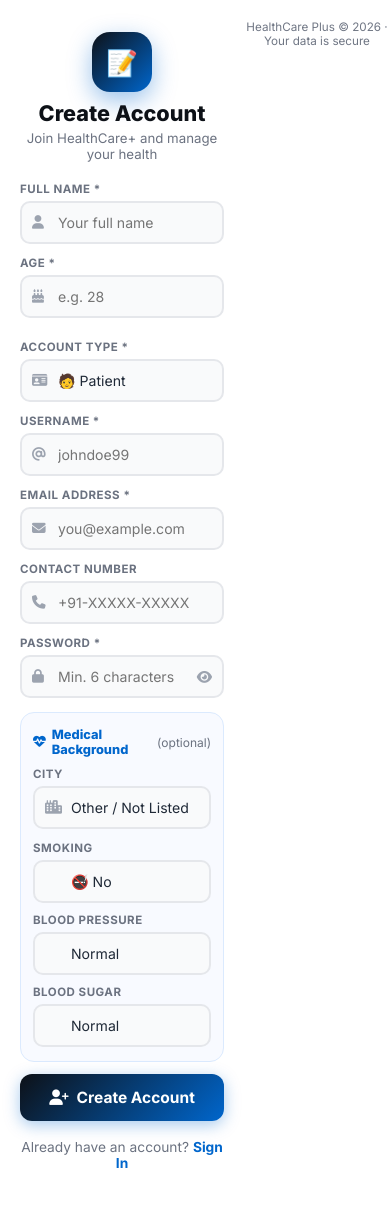
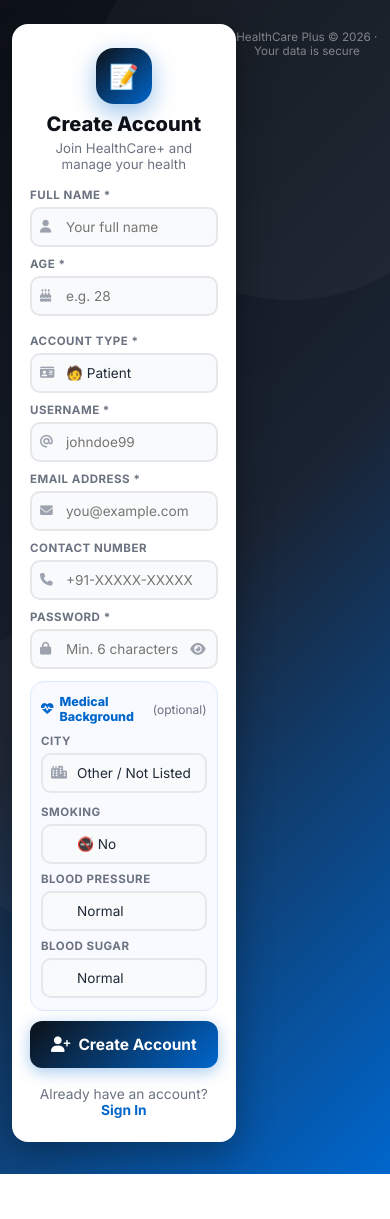
Before and after one commit to Krishna8208863439/Health-OPD, a Flask app: page /signup in a window 390 px wide. After the commit the page ends 1174 px from the top, so only its background shows below. Run offline with Flask 3, Linux system fonts and the light colour scheme.

Commit message:
feat: fix timezone alarms alignment, prevent webcam crashes, and restore clean mobile floating card layouts

```diff
--- a/Smart_Healthcare_System (2)/Smart_Healthcare_System/Enhanced_Healthcare_System/app.py
+++ b/Smart_Healthcare_System (2)/Smart_Healthcare_System/Enhanced_Healthcare_System/app.py
@@ -1551,8 +1551,13 @@
 @login_required
 def reminders_due_now():
     """API endpoint polled by the frontend every 30 s to check if any alarm is due."""
-    now_hhmm = datetime.now().strftime('%H:%M')
-    today    = datetime.now().strftime('%Y-%m-%d')
+    now_hhmm = request.args.get('client_time', '').strip()
+    today    = request.args.get('client_date', '').strip()
+
+    if not now_hhmm:
+        now_hhmm = datetime.now().strftime('%H:%M')
+    if not today:
+        today    = datetime.now().strftime('%Y-%m-%d')
 
     conn = get_db()
     cur  = conn.cursor()
--- a/Smart_Healthcare_System (2)/Smart_Healthcare_System/Enhanced_Healthcare_System/static/sw.js
+++ b/Smart_Healthcare_System (2)/Smart_Healthcare_System/Enhanced_Healthcare_System/static/sw.js
@@ -75,7 +75,11 @@
 
 async function checkRemindersInBackground() {
     try {
-        const response = await fetch('/api/reminders/due-now');
+        const now = new Date();
+        const clientTime = now.getHours().toString().padStart(2,'0') + ':' + now.getMinutes().toString().padStart(2,'0');
+        const clientDate = now.getFullYear() + '-' + (now.getMonth()+1).toString().padStart(2,'0') + '-' + now.getDate().toString().padStart(2,'0');
+
+        const response = await fetch(`/api/reminders/due-now?client_time=${clientTime}&client_date=${clientDate}`);
         if (!response.ok) return;
         const data = await response.json();
 
--- a/Smart_Healthcare_System (2)/Smart_Healthcare_System/Enhanced_Healthcare_System/templates/food_scanner.html
+++ b/Smart_Healthcare_System (2)/Smart_Healthcare_System/Enhanced_Healthcare_System/templates/food_scanner.html
@@ -509,6 +509,10 @@
         previewEl.style.display = 'none';
         document.getElementById('resume-hint').style.display = 'none';
 
+        if (!navigator.mediaDevices || !navigator.mediaDevices.getUserMedia) {
+            throw new Error("getUserMedia is not supported on this browser/origin.");
+        }
+
         let stream;
         try {
             // Attempt environment camera first (back camera on phone)
--- a/Smart_Healthcare_System (2)/Smart_Healthcare_System/Enhanced_Healthcare_System/templates/medicine_reminders.html
+++ b/Smart_Healthcare_System (2)/Smart_Healthcare_System/Enhanced_Healthcare_System/templates/medicine_reminders.html
@@ -563,7 +563,11 @@
 
 async function checkReminders() {
     try {
-        const resp = await fetch('/api/reminders/due-now');
+        const now = new Date();
+        const clientTime = now.getHours().toString().padStart(2,'0') + ':' + now.getMinutes().toString().padStart(2,'0');
+        const clientDate = now.getFullYear() + '-' + (now.getMonth()+1).toString().padStart(2,'0') + '-' + now.getDate().toString().padStart(2,'0');
+
+        const resp = await fetch(`/api/reminders/due-now?client_time=${clientTime}&client_date=${clientDate}`);
         if (!resp.ok) return;
         const data = await resp.json();
 
--- a/Smart_Healthcare_System (2)/Smart_Healthcare_System/Enhanced_Healthcare_System/templates/signup.html
+++ b/Smart_Healthcare_System (2)/Smart_Healthcare_System/Enhanced_Healthcare_System/templates/signup.html
@@ -104,54 +104,53 @@
 
 @media(max-width:480px){
   body {
-    padding: 0;
-    background: #fff;
+    padding: 16px 12px 24px;
+    background: linear-gradient(135deg,#0D1117 0%,#1a2332 50%,#0066CC 100%);
   }
   .auth-card{
-    padding: 32px 20px 48px;
-    border-radius: 0;
-    margin: 0;
+    padding: 24px 18px;
+    border-radius: 16px;
+    margin: 8px 0;
     width: 100%;
     max-width: 100%;
-    min-height: 100dvh;
-    box-shadow: none;
+    box-shadow: 0 12px 36px rgba(0,0,0,0.3);
   }
   .auth-logo {
-    margin-bottom: 20px;
+    margin-bottom: 16px;
   }
   .logo-circle {
-    width: 60px;
-    height: 60px;
-    font-size: 1.6rem;
+    width: 56px;
+    height: 56px;
+    font-size: 1.5rem;
     margin-bottom: 8px;
   }
-  .auth-title{font-size:1.35rem;}
+  .auth-title{font-size:1.25rem;}
   .field {
-    margin-bottom: 12px;
+    margin-bottom: 10px;
   }
   .field-wrap input, .field-wrap select {
-    padding: 11px 12px 11px 36px;
-    font-size: 0.88rem;
+    padding: 10px 12px 10px 34px;
+    font-size: 0.85rem;
   }
   .field-icon {
-    left: 12px;
-    font-size: 0.85rem;
+    left: 10px;
+    font-size: 0.8rem;
   }
   .med-section {
-    padding: 14px 12px;
-    margin: 14px 0 12px;
+    padding: 12px 10px;
+    margin: 12px 0 10px;
   }
   .med-title {
     margin-bottom: 10px;
-    font-size: 0.8rem;
+    font-size: 0.78rem;
   }
   .grid-2, .grid-3 {
-    gap: 10px;
+    gap: 8px;
     grid-template-columns:1fr;
   }
   .app-hint {
-    color: #6B7280;
-    margin-top: 20px;
+    color: rgba(255,255,255,0.45);
+    margin-top: 14px;
   }
 }
 
```
Also changed, not shown: Smart_Healthcare_System (2)/Smart_Healthcare_System/Enhanced_Healthcare_System/templates/login.html (+8 -12 lines).
